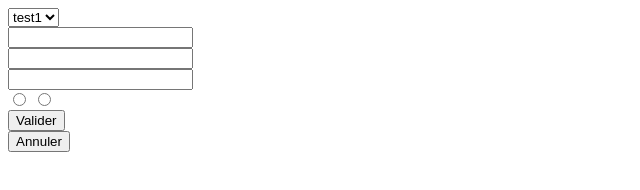
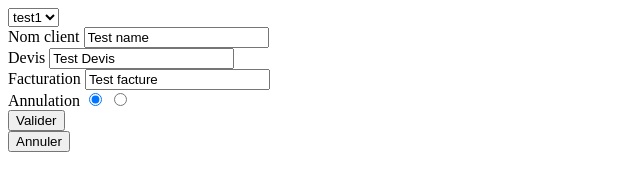
Before and after one commit to Mathiasduc/autrement_dit_calendar, a browser extension: page public/test.html in a window 1280 px wide. Shown: the whole page, without its empty margins (0-640 px from the left). Drawn offline with Linux system fonts and the light colour scheme.

Commit message:
editing of manifest.json

```diff
--- a/public/test.html
+++ b/public/test.html
@@ -13,16 +13,20 @@
 		</select>
 	</div>
 	<div class="name">
-		<input type="text">
+		<label for="name">Nom client</label>
+		<input value="Test name"  type="text">
 	</div>
 	<div class="estimate">
-		<input type="text">
+	<label for="devis">Devis</label>
+		<input value="Test Devis"  type="text">
 	</div>
 	<div class="to_bill">
-		<input type="text">
+	<label for="billing">Facturation</label>
+		<input value="Test facture"  type="text">
 	</div>
 	<div class="canceled">
-		<input value="Annulé moins de 48h" type="radio">
+	<label for="canceled">Annulation</label>
+		<input  checked value="Annulé moins de 48h" type="radio">
 		<input value="Annulé plus de 48h" type="radio">
 	</div>
 	<div class="button_validate">
```
Also changed, not shown: extension/icon/logo128.png (added), extension/icon/logo19.png (added), extension/icon/logo24.png (added), extension/icon/logo32.png (added), extension/icon/logo48.png (added), extension/manifest.json.
